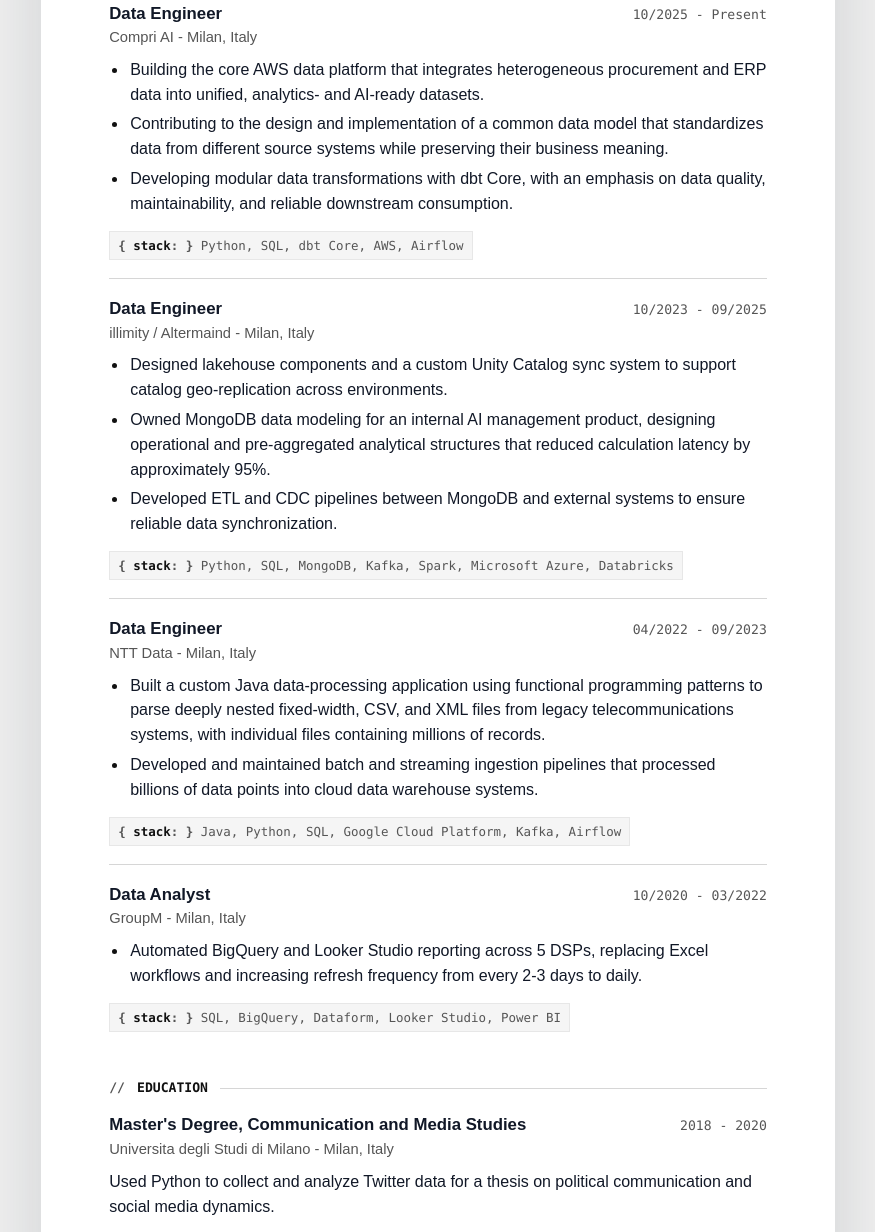
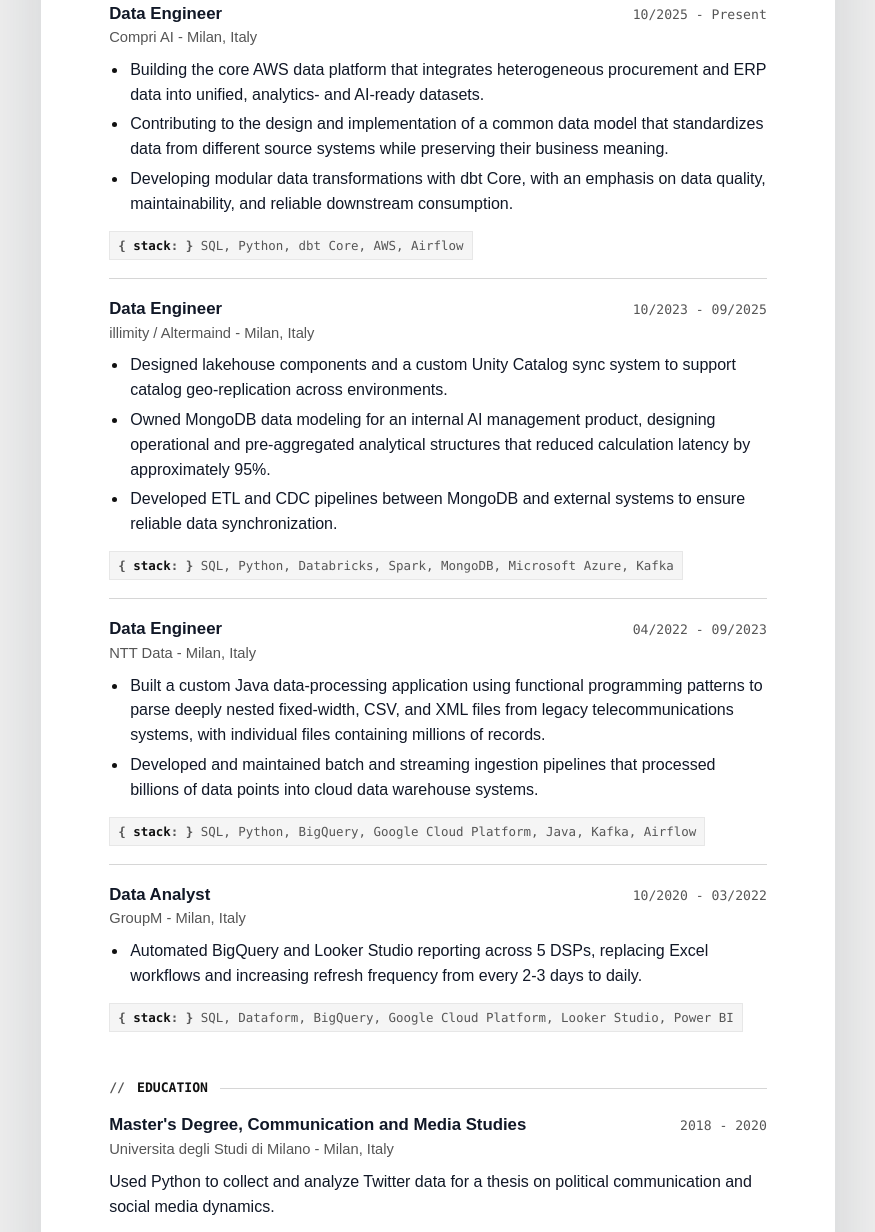
Before and after one commit to fpiped/fpiped.github.io, a plain HTML site: page cv/index.html in a window 1280 px wide. Shown: the part 544-1776 px from the top of the page, without its empty margins (202-1077 px from the left). Drawn offline with Linux system fonts and the light colour scheme.

Commit message:
Standardize technology stack positioning

```diff
--- a/cv/index.html
+++ b/cv/index.html
@@ -61,7 +61,7 @@
             <li>Contributing to the design and implementation of a common data model that standardizes data from different source systems while preserving their business meaning.</li>
             <li>Developing modular data transformations with dbt Core, with an emphasis on data quality, maintainability, and reliable downstream consumption.</li>
           </ul>
-          <p class="stack"><strong>stack</strong> Python, SQL, dbt Core, AWS, Airflow</p>
+          <p class="stack"><strong>stack</strong> SQL, Python, dbt Core, AWS, Airflow</p>
         </article>
 
         <article class="role">
@@ -77,7 +77,7 @@
             <li>Owned MongoDB data modeling for an internal AI management product, designing operational and pre-aggregated analytical structures that reduced calculation latency by approximately 95%.</li>
             <li>Developed ETL and CDC pipelines between MongoDB and external systems to ensure reliable data synchronization.</li>
           </ul>
-          <p class="stack"><strong>stack</strong> Python, SQL, MongoDB, Kafka, Spark, Microsoft Azure, Databricks</p>
+          <p class="stack"><strong>stack</strong> SQL, Python, Databricks, Spark, MongoDB, Microsoft Azure, Kafka</p>
         </article>
 
         <article class="role">
@@ -92,7 +92,7 @@
             <li>Built a custom Java data-processing application using functional programming patterns to parse deeply nested fixed-width, CSV, and XML files from legacy telecommunications systems, with individual files containing millions of records.</li>
             <li>Developed and maintained batch and streaming ingestion pipelines that processed billions of data points into cloud data warehouse systems.</li>
           </ul>
-          <p class="stack"><strong>stack</strong> Java, Python, SQL, Google Cloud Platform, Kafka, Airflow</p>
+          <p class="stack"><strong>stack</strong> SQL, Python, BigQuery, Google Cloud Platform, Java, Kafka, Airflow</p>
         </article>
 
         <article class="role print-page-start">
@@ -106,7 +106,7 @@
           <ul>
             <li>Automated BigQuery and Looker Studio reporting across 5 DSPs, replacing Excel workflows and increasing refresh frequency from every 2-3 days to daily.</li>
           </ul>
-          <p class="stack"><strong>stack</strong> SQL, BigQuery, Dataform, Looker Studio, Power BI</p>
+          <p class="stack"><strong>stack</strong> SQL, Dataform, BigQuery, Google Cloud Platform, Looker Studio, Power BI</p>
         </article>
       </section>
 
```
Also changed, not shown: index.html (+1 -1 lines).
